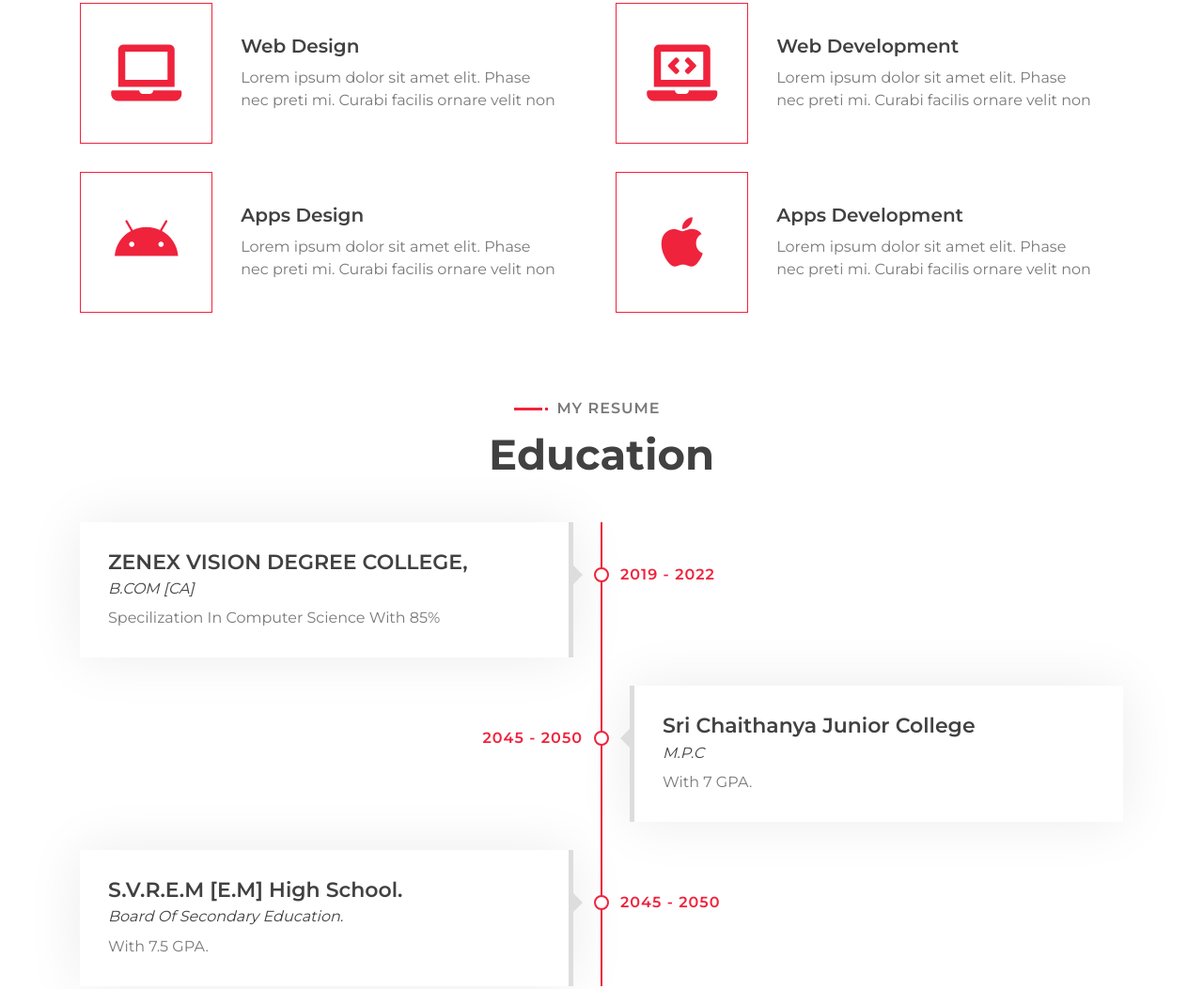
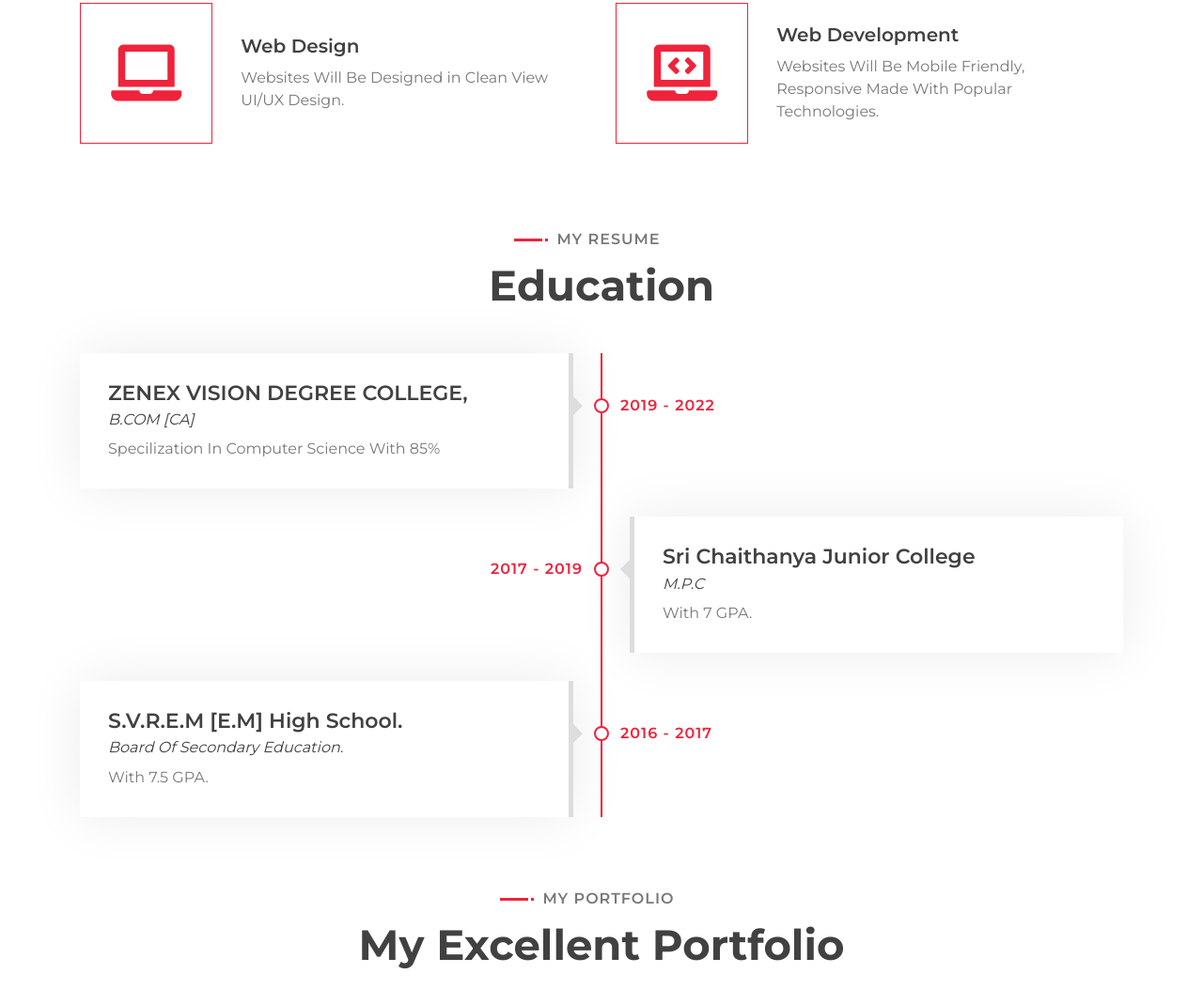
Before and after one commit to devopvinu/keerthi, a plain HTML site: page index.html in a window 1280 px wide. Shown: the part 1489-2542 px from the top of the page at 94% size. Drawn offline with nearby package versions, Linux system fonts and the light colour scheme.

Commit message:
change text

```diff
--- a/index.html
+++ b/index.html
@@ -149,7 +149,7 @@
                             <div class="service-text">
                                 <h3>Web Design</h3>
                                 <p>
-                                    Lorem ipsum dolor sit amet elit. Phase nec preti mi. Curabi facilis ornare velit non
+                                   Websites Will Be Designed in Clean View UI/UX Design.
                                 </p>
                             </div>
                         </div>
@@ -162,35 +162,13 @@
                             <div class="service-text">
                                 <h3>Web Development</h3>
                                 <p>
-                                    Lorem ipsum dolor sit amet elit. Phase nec preti mi. Curabi facilis ornare velit non
+                                    Websites Will Be Mobile Friendly, Responsive Made With Popular Technologies.
                                 </p>
                             </div>
                         </div>
                     </div>
-                    <div class="col-lg-6 wow fadeInUp" data-wow-delay="0.4s">
-                        <div class="service-item">
-                            <div class="service-icon">
-                                <i class="fab fa-android"></i>
-                            </div>
-                            <div class="service-text">
-                                <h3>Apps Design</h3>
-                                <p>
-                                    Lorem ipsum dolor sit amet elit. Phase nec preti mi. Curabi facilis ornare velit non
-                                </p>
-                            </div>
-                        </div>
-                    </div>
-                    <div class="col-lg-6 wow fadeInUp" data-wow-delay="0.6s">
-                        <div class="service-item">
-                            <div class="service-icon">
-                                <i class="fab fa-apple"></i>
-                            </div>
-                            <div class="service-text">
-                                <h3>Apps Development</h3>
-                                <p>
-                                    Lorem ipsum dolor sit amet elit. Phase nec preti mi. Curabi facilis ornare velit non
-                                </p>
-                            </div>
+
+
                         </div>
                     </div>
                 </div>
@@ -219,7 +197,7 @@
                     </div>
                     <div class="timeline-item right wow slideInRight" data-wow-delay="0.1s">
                         <div class="timeline-text">
-                            <div class="timeline-date">2045 - 2050</div>
+                            <div class="timeline-date">2017 - 2019</div>
                             <h2>Sri Chaithanya Junior College</h2>
                             <h4>M.P.C </h4>
                             <p>
@@ -229,7 +207,7 @@
                     </div>
                     <div class="timeline-item left wow slideInLeft" data-wow-delay="0.1s">
                         <div class="timeline-text">
-                            <div class="timeline-date">2045 - 2050</div>
+                            <div class="timeline-date">2016 - 2017</div>
                             <h2>S.V.R.E.M  [E.M] High School.</h2>
                             <h4>Board Of Secondary Education.</h4>
                             <p> With 7.5 GPA.
@@ -242,7 +220,7 @@
 
 
         <!-- Banner Start -->
-        <div class="banner wow zoomIn" data-wow-delay="0.1s">
+        <!-- <div class="banner wow zoomIn" data-wow-delay="0.1s">
             <div class="container">
                 <div class="section-header text-center">
                     <p>Reasonable Price</p>
@@ -255,7 +233,7 @@
                     <a class="btn">Pricing Plan</a>
                 </div>
             </div>
-        </div>
+        </div> -->
         <!-- Banner End -->
 
 
@@ -350,7 +328,7 @@
 
 
         <!-- Banner Start -->
-        <div class="banner wow zoomIn" data-wow-delay="0.1s">
+        <!-- <div class="banner wow zoomIn" data-wow-delay="0.1s">
             <div class="container">
                 <div class="section-header text-center">
                     <p>Awesome Discount</p>
@@ -363,7 +341,7 @@
                     <a class="btn">Order Now</a>
                 </div>
             </div>
-        </div>
+        </div> -->
         <!-- Banner End -->
 
 
```
